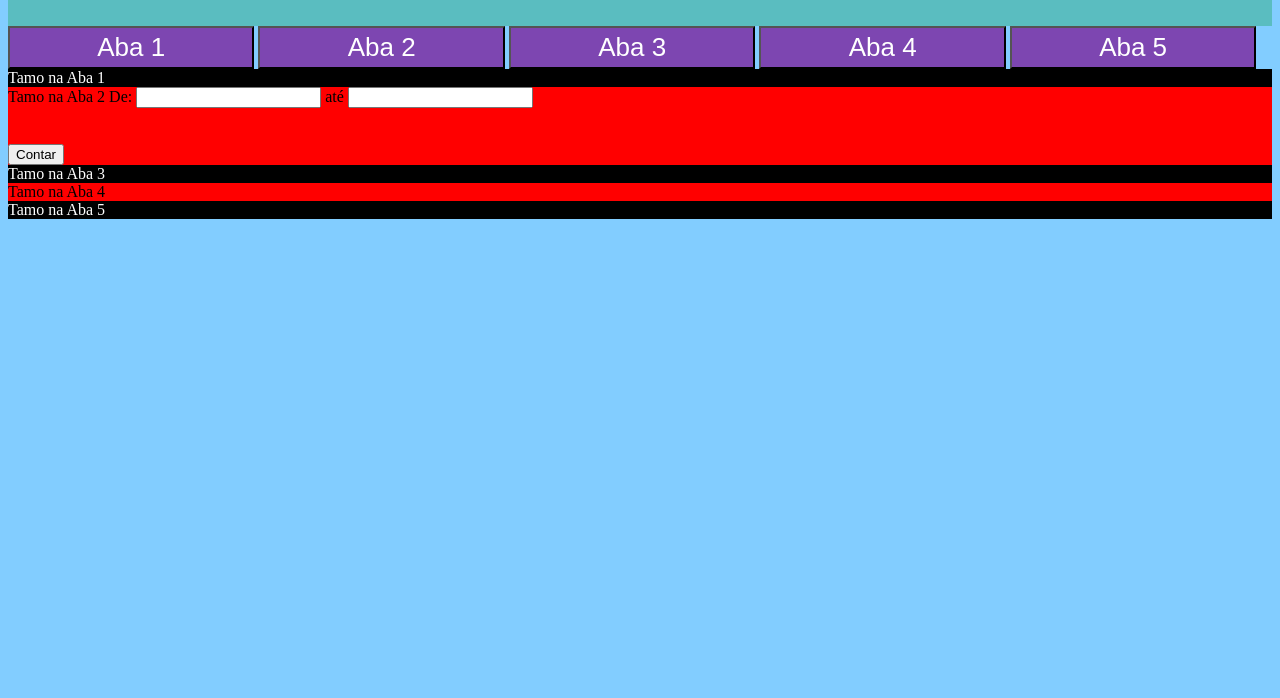
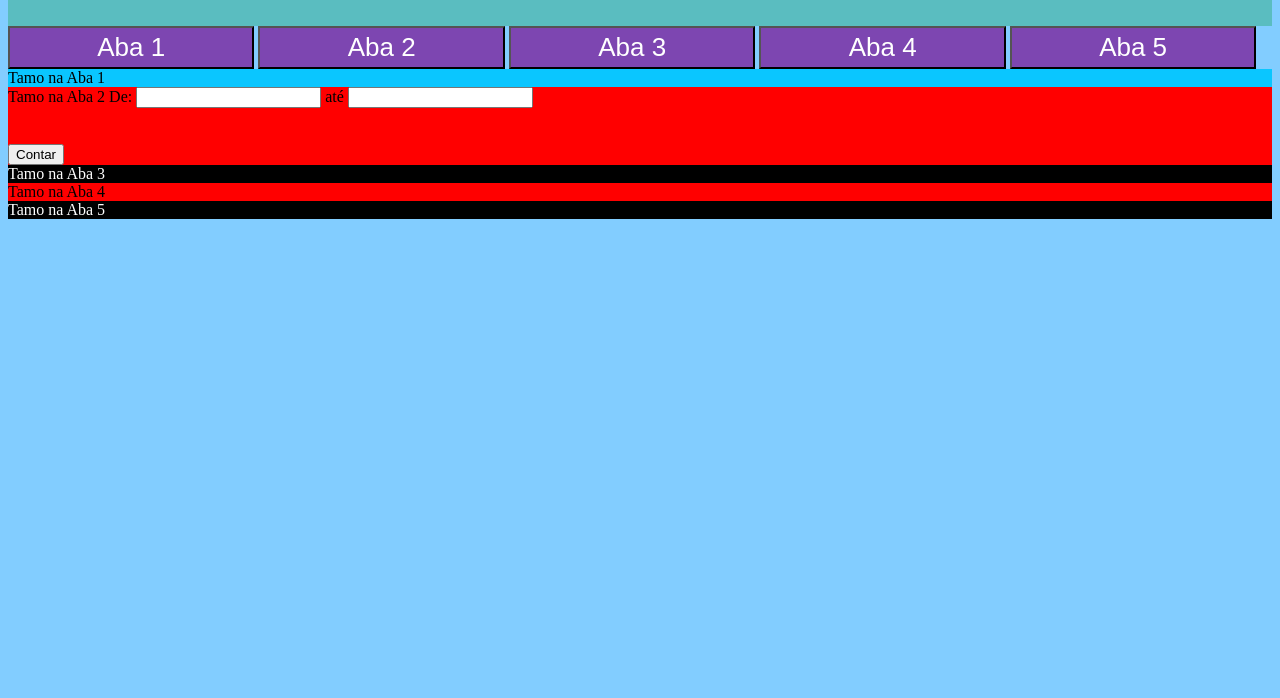
Before and after one commit to Ianny0202/g243i1t, a plain HTML site: page index.html in a window 1280 px wide. Shown: the part 102-800 px from the top of the page. Drawn offline with Linux system fonts and the light colour scheme.

Commit message:
OI PROFESSOR KK

```diff
--- a/estilo/basico.css
+++ b/estilo/basico.css
@@ -12,8 +12,8 @@
     height: 400px;
 }
 #aba1{
-    background-color: rgb(0, 0, 0);
-    color: white;
+    background-color: rgb(10, 198, 255);
+    color: rgb(0, 0, 0);
 }
 #aba2{
     background-color: rgb(255, 0, 0);
```
